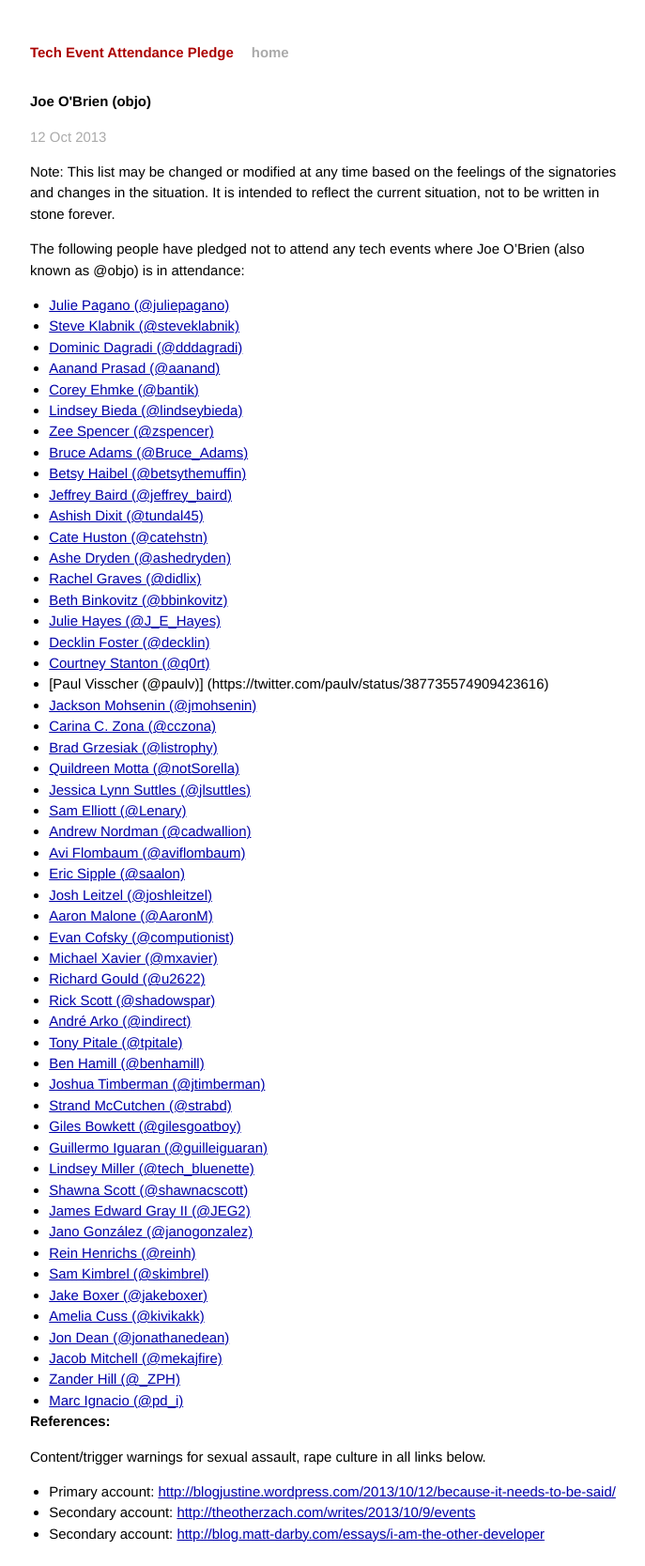
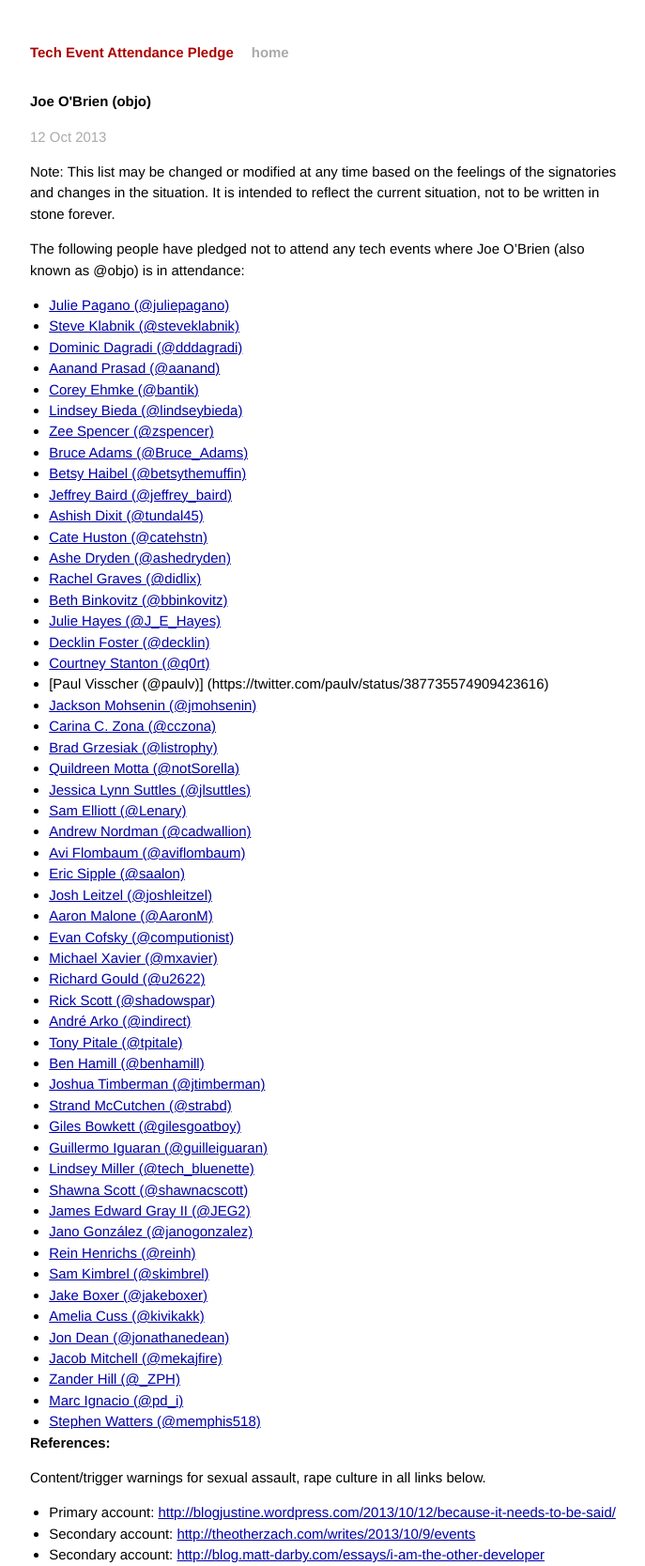
Before and after one commit to techtektek/tech-event-attendance-pledge.github.io, a Jekyll site: the page built from _posts/2013-10-12-objo.markdown, in a window 1280 px wide. Shown: the whole page at 94% size, without its empty margins (294-981 px from the left). Built offline with Jekyll 4.4.1, drawn with Linux system fonts in a browser that asks for light colours; Markdown is read by kramdown in place of the engine named in the settings; before the commit the page ends 1644 px from its top, so only the background shows below that.

Commit message:
Added @memphis518 to objo

```diff
--- a/_posts/2013-10-12-objo.markdown
+++ b/_posts/2013-10-12-objo.markdown
@@ -65,6 +65,7 @@ O'Brien (also known as @objo) is in attendance:
 * [Jacob Mitchell (@mekajfire)](https://twitter.com/mekajfire/status/389594040498278400)
 * [Zander Hill (@_ZPH)](https://github.com/tech-event-attendance-pledge/tech-event-attendance-pledge.github.io/pull/47)
 * [Marc Ignacio (@pd_i)](https://twitter.com/pd_i/status/389659795797471232)
+* [Stephen Watters (@memphis518)](https://twitter.com/memphis518/status/389766921471545346)
 <br/>
 
 <h2>References:</h2>
```
